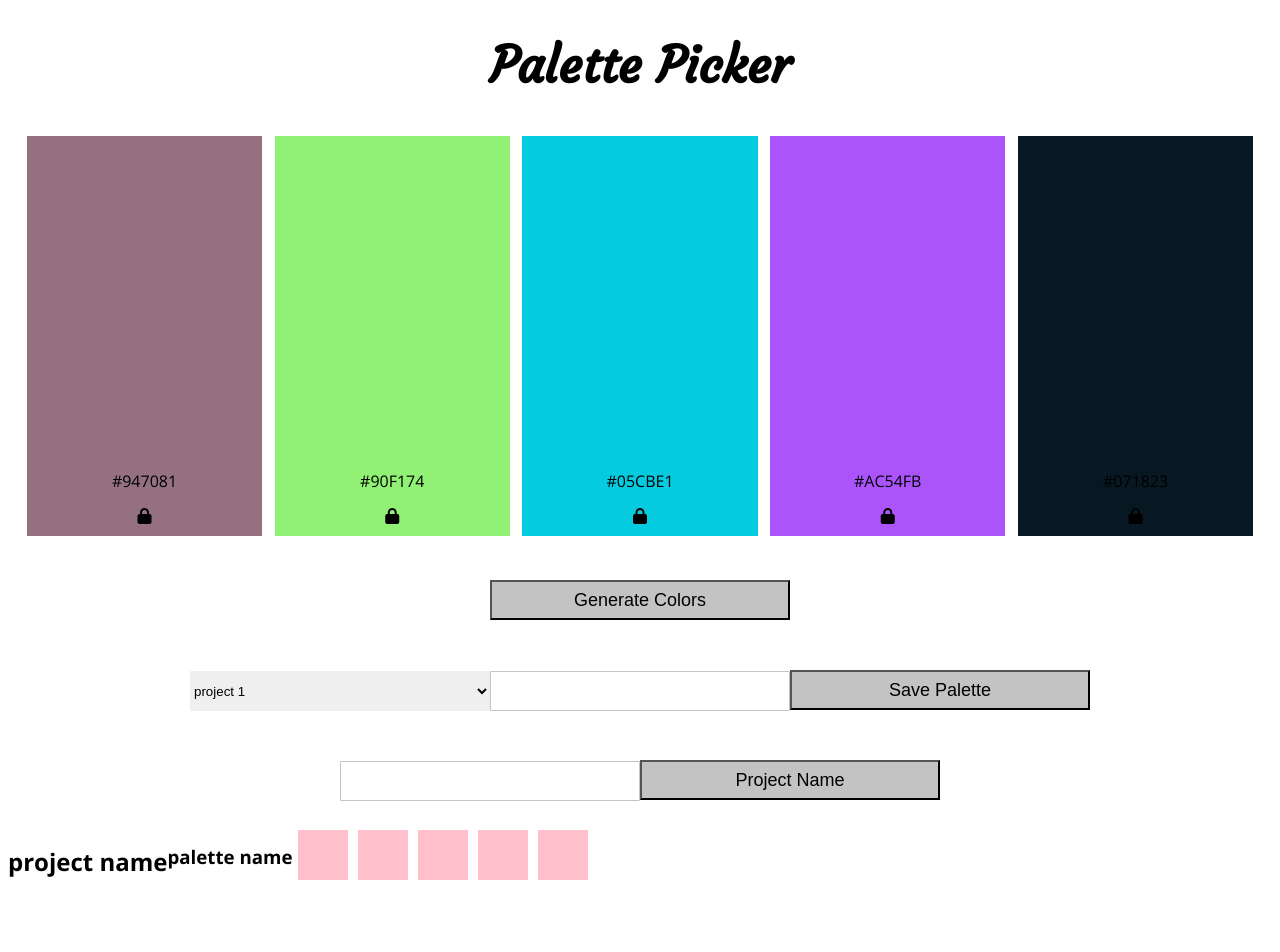
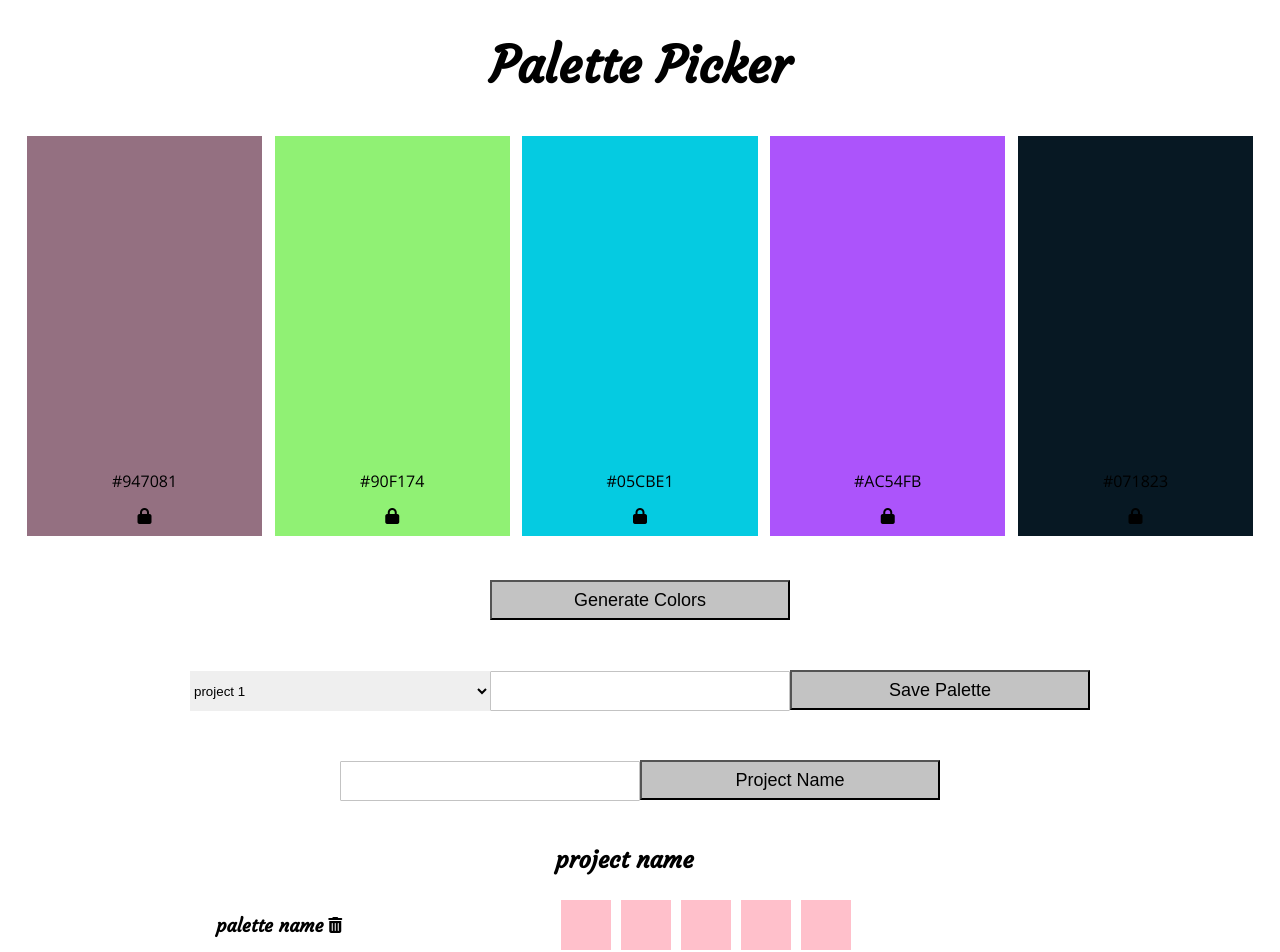
Before and after one commit to Klhalls89/FE-Palette-Picker, a React (Create React App) app: page / in a window 1280 px wide. Shown: the top 952 px of the page. Before the commit the page ends 906 px from the top, so only its background shows below. Built offline with nearby package versions, Linux system fonts and the light colour scheme.

Commit message:
Continue style on Projects

```diff
--- a/src/components/projects/projects.js
+++ b/src/components/projects/projects.js
@@ -17,13 +17,18 @@ class Projects extends Component {
         </form>
         <section className="saved-portion">
           <article className="project-area">
-          <h2>project name</h2>
-          <h3>palette name</h3>
-          <div className="saved-color1"></div>
-          <div className="saved-color2"></div>
-          <div className="saved-color3"></div>
-          <div className="saved-color4"></div>
-          <div className="saved-color5"></div>
+          <h2 className="proj-name">project name</h2>
+          <div className="saved-palette-disp">
+            <h3 className="pal-name">palette name</h3>
+            <i className="fas fa-trash-alt"></i>
+          </div>
+          <section className="saved-colors">
+            <div className="saved-color1"></div>
+            <div className="saved-color2"></div>
+            <div className="saved-color3"></div>
+            <div className="saved-color4"></div>
+            <div className="saved-color5"></div>
+          </section>
           </article>
         </section>
       </div>
--- a/src/components/projects/projects.scss
+++ b/src/components/projects/projects.scss
@@ -3,6 +3,32 @@
   flex-direction: column;
 
   .project-area {
+    display: grid;
+    grid-template-areas: "... proj "
+                          "pal colors";
+    .proj-name {
+      grid-area: proj;
+      text-align: left;
+      font-family: $accent-font;
+    }
+
+    .saved-palette-disp {
+      grid-area: pal;
+      display: flex;
+      align-items: center;
+      justify-content: center;
+
+      h3 {
+        font-family: $accent-font;
+      }
+
+      .fas {
+        margin: 5px;
+      }
+    }
+
+    .saved-colors {
+      grid-area: colors;
       display: flex;
 
       div {
@@ -13,3 +39,4 @@
       }
     }
   }
+}
```
Lines whose indentation alone changed are shown as unchanged.
